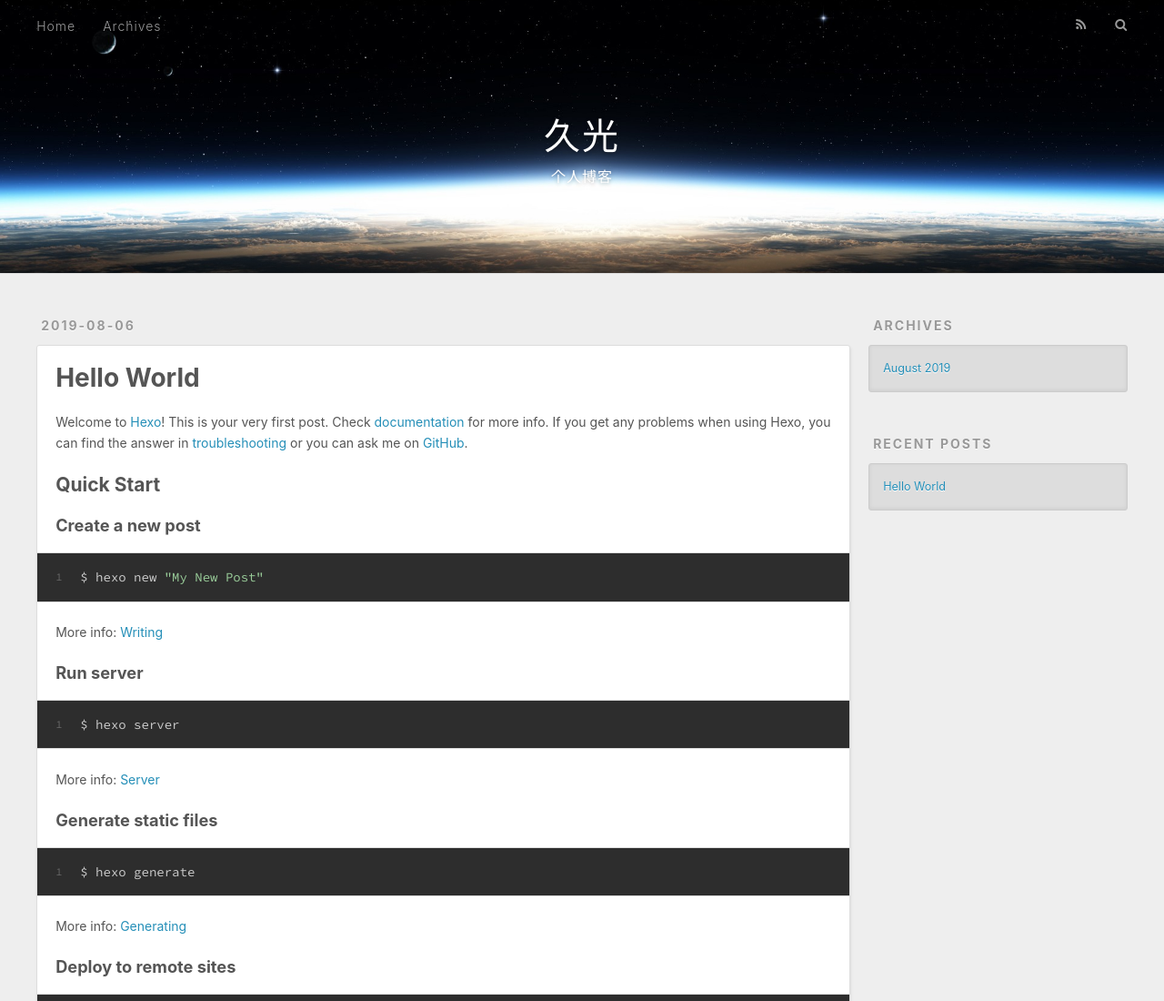
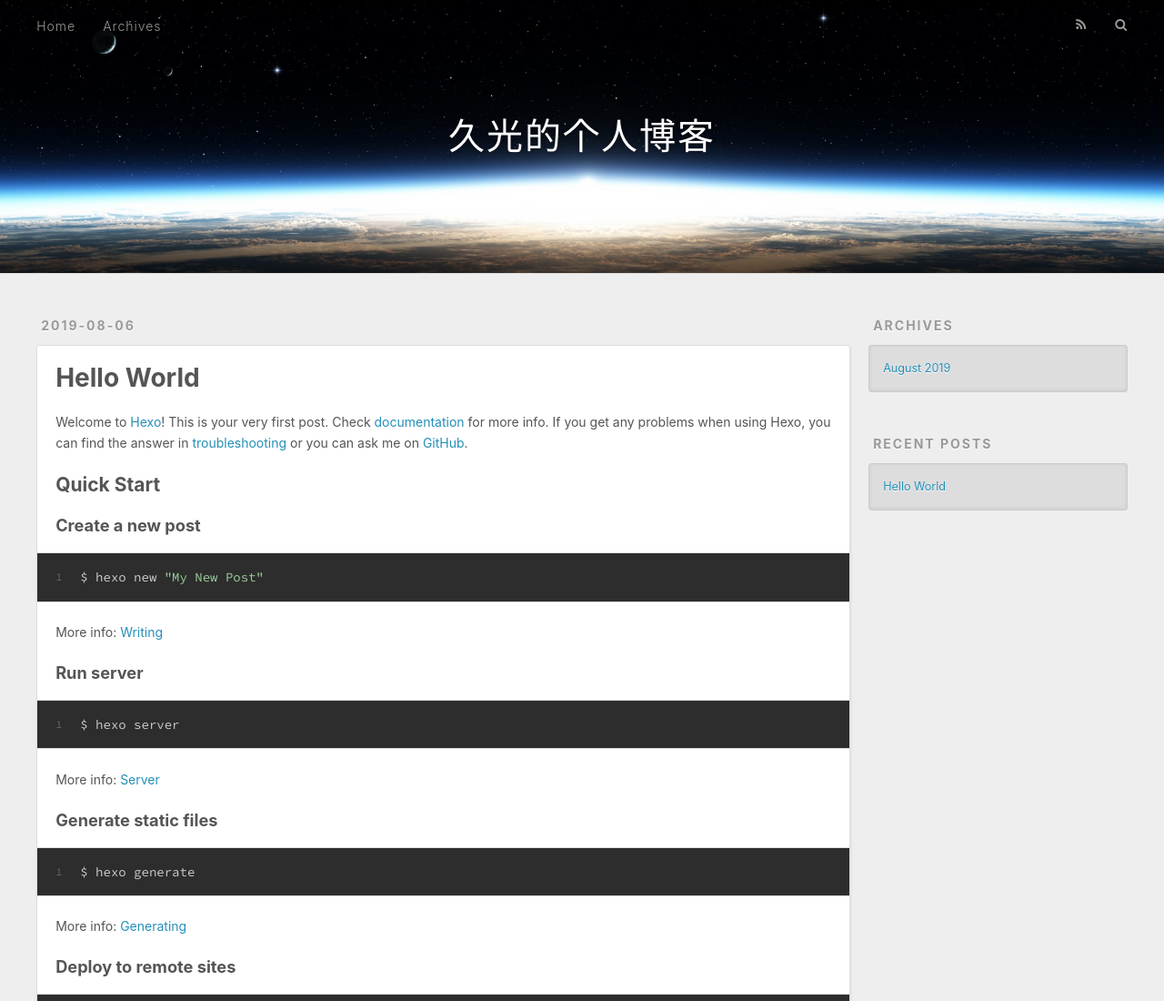
Before and after one commit to LongLights/LongLights.github.io, a plain HTML site: page index.html in a window 1280 px wide. Shown: the top 1100 px of the page at 91% size. Drawn offline with nearby package versions, Linux system fonts and the light colour scheme.

Commit message:
Site updated: 2019-08-06 17:11:10

```diff
--- a/index.html
+++ b/index.html
@@ -5,18 +5,18 @@
 
 
 
-  <title>久光</title>
+  <title>久光的个人博客</title>
   <meta name="viewport" content="width=device-width, initial-scale=1, maximum-scale=1">
   <meta name="keywords" content="久光">
 <meta property="og:type" content="website">
-<meta property="og:title" content="久光">
+<meta property="og:title" content="久光的个人博客">
 <meta property="og:url" content="http://yoursite.com/index.html">
-<meta property="og:site_name" content="久光">
+<meta property="og:site_name" content="久光的个人博客">
 <meta property="og:locale" content="default">
 <meta name="twitter:card" content="summary">
-<meta name="twitter:title" content="久光">
+<meta name="twitter:title" content="久光的个人博客">
 
-    <link rel="alternate" href="/atom.xml" title="久光" type="application/atom+xml">
+    <link rel="alternate" href="/atom.xml" title="久光的个人博客" type="application/atom+xml">
 
 
     <link rel="icon" href="/favicon.png">
@@ -35,12 +35,8 @@
   <div id="header-outer" class="outer">
     <div id="header-title" class="inner">
       <h1 id="logo-wrap">
-        <a href="/" id="logo">久光</a>
+        <a href="/" id="logo">久光的个人博客</a>
       </h1>
-
-        <h2 id="subtitle-wrap">
-          <a href="/" id="subtitle">个人博客</a>
-        </h2>
 
     </div>
     <div id="header-inner" class="inner">
@@ -106,7 +102,7 @@
 
     </div>
     <footer class="article-footer">
-      <a data-url="http://yoursite.com/4a17b156.html" data-id="cjyzlqioi00006kz0gi2ackv8" class="article-share-link">Share</a>
+      <a data-url="http://yoursite.com/4a17b156.html" data-id="cjyzlt6hk0000icz0y1o3twg7" class="article-share-link">Share</a>
 
 
     </footer>
```
Also changed, not shown: 4a17b156.html (+5 -9 lines), archives/2019/08/index.html (+6 -10 lines), archives/2019/index.html (+6 -10 lines), archives/index.html (+6 -10 lines).
